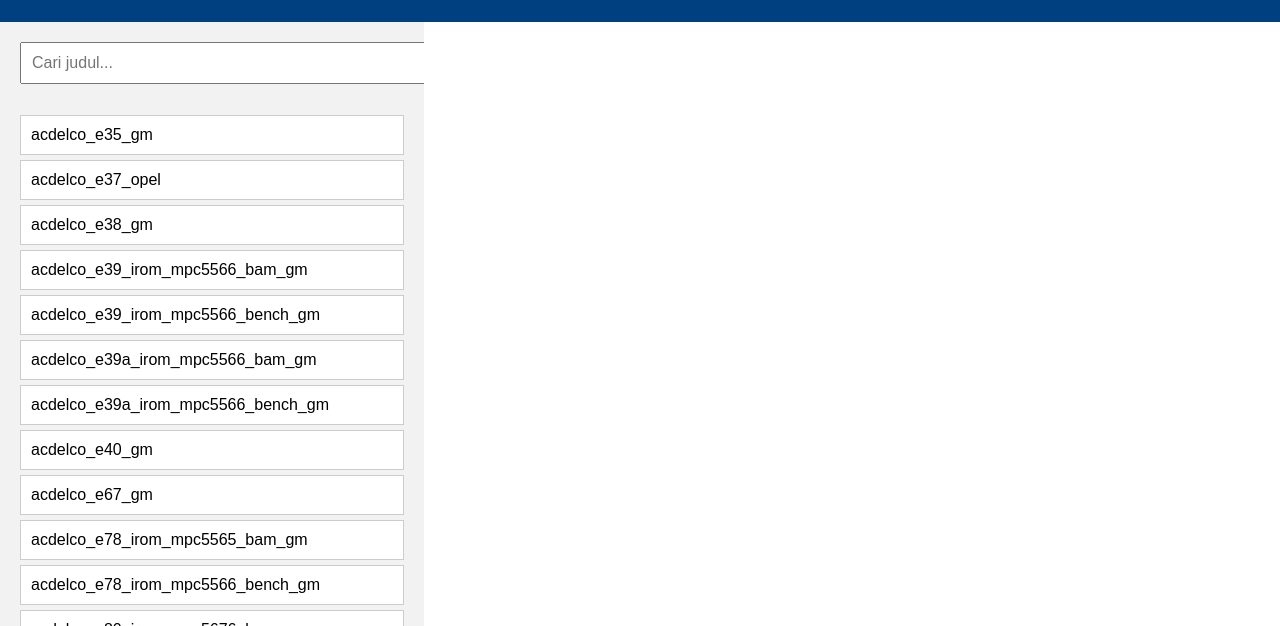
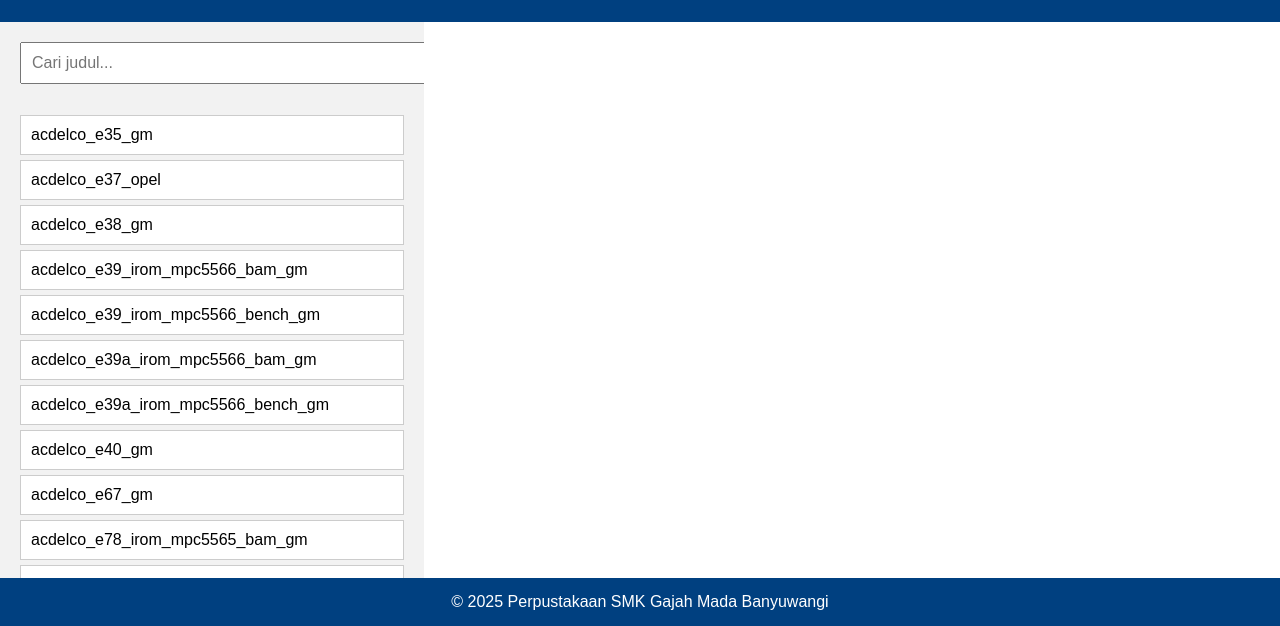
Before and after one commit to smksgajahmadabwi/digital-library, a plain HTML site: page index.html in a window 1280 px wide. Shown: the part 174-800 px from the top of the page. Drawn offline with Linux system fonts and the light colour scheme.

Commit message:
Update index.html

```diff
--- a/index.html
+++ b/index.html
@@ -68,6 +68,12 @@
       width: 100%;
       height: 100%;
       border: none;
+    }
+    footer {
+      text-align: center;
+      padding: 15px;
+      background: #004080;
+      color: white;
     }
   </style>
 </head>
@@ -142,6 +148,8 @@
       }, 2000);
     }
   </script>
-
+ <footer>
+  &copy; 2025 Perpustakaan SMK Gajah Mada Banyuwangi
+</footer>
 </body>
 </html>
```
